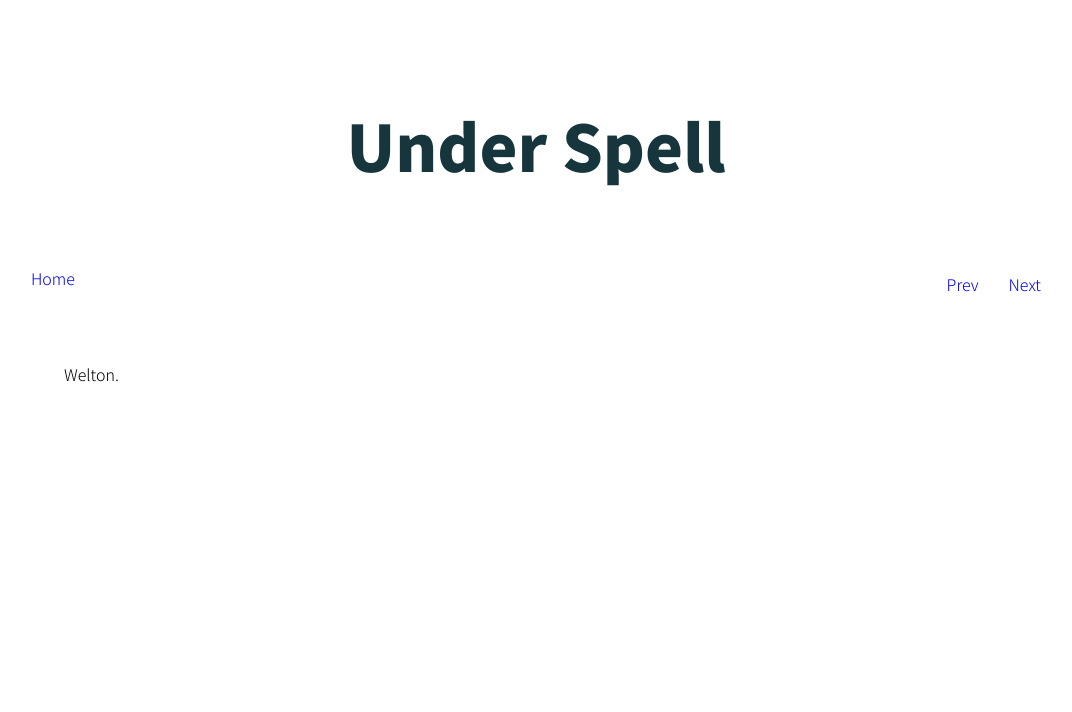
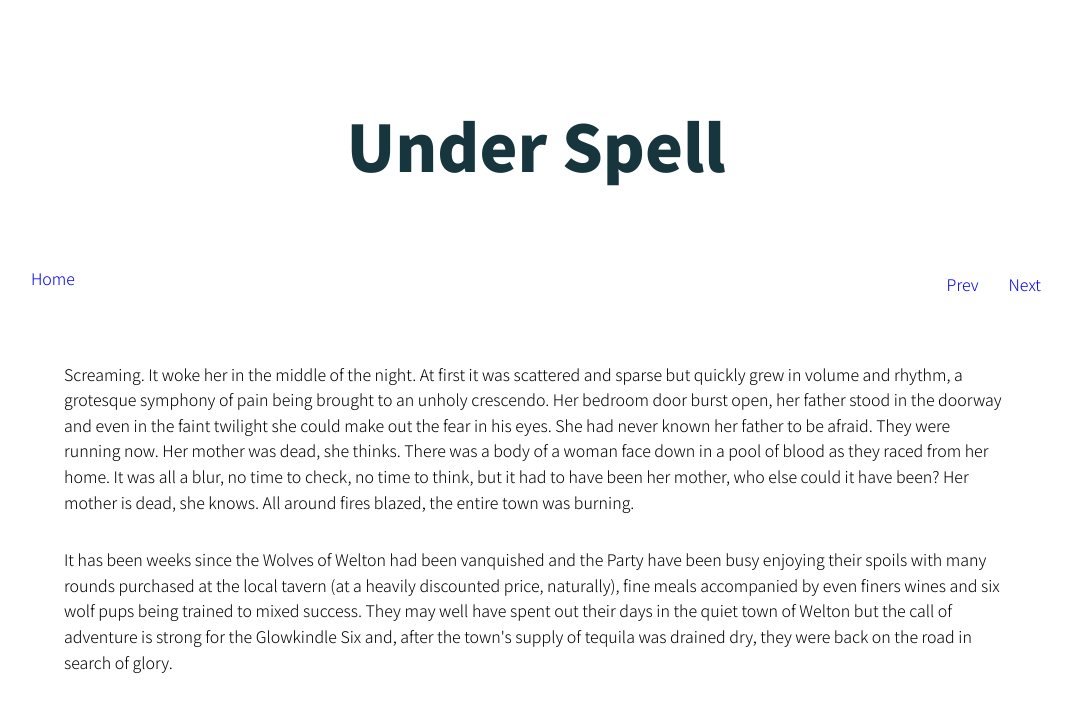
Before and after one commit to gus-bus/glowkindlesix, a plain HTML site: page ch2.html in a window 1280 px wide. Shown: the whole page, without its empty margins (104-1176 px from the left). Drawn offline with Linux system fonts and the light colour scheme.

Commit message:
Add files via upload

```diff
--- a/ch2.html
+++ b/ch2.html
@@ -30,7 +30,10 @@
 
         <article class="product chapter spacing">
             <p>
-               Welton.
+               Screaming. It woke her in the middle of the night. At first it was scattered and sparse but quickly grew in volume and rhythm, a grotesque symphony of pain being brought to an unholy crescendo. Her bedroom door burst open, her father stood in the doorway and even in the faint twilight she could make out the fear in his eyes. She had never known her father to be afraid. They were running now. Her mother was dead, she thinks. There was a body of a woman face down in a pool of blood as they raced from her home. It was all a blur, no time to check, no time to think, but it had to have been her mother, who else could it have been? Her mother is dead, she knows. All around fires blazed, the entire town was burning.
+            </p>
+            <p>
+                It has been weeks since the Wolves of Welton had been vanquished and the Party have been busy enjoying their spoils with many rounds purchased at the local tavern (at a heavily discounted price, naturally), fine meals accompanied by even finers wines and six wolf pups being trained to mixed success. They may well have spent out their days in the quiet town of Welton but the call of adventure is strong for the Glowkindle Six and, after the town's supply of tequila was drained dry, they were back on the road in search of glory.
             </p>
         </article>
 
```
